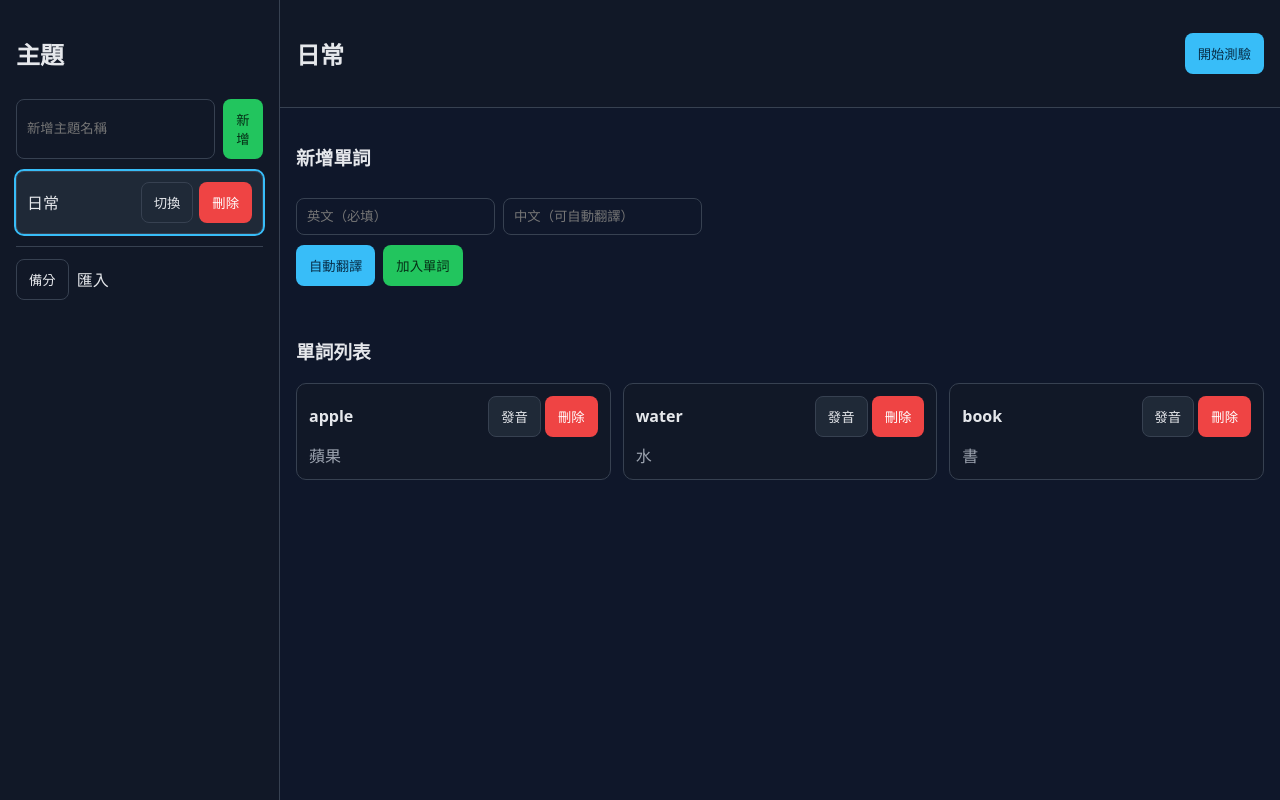
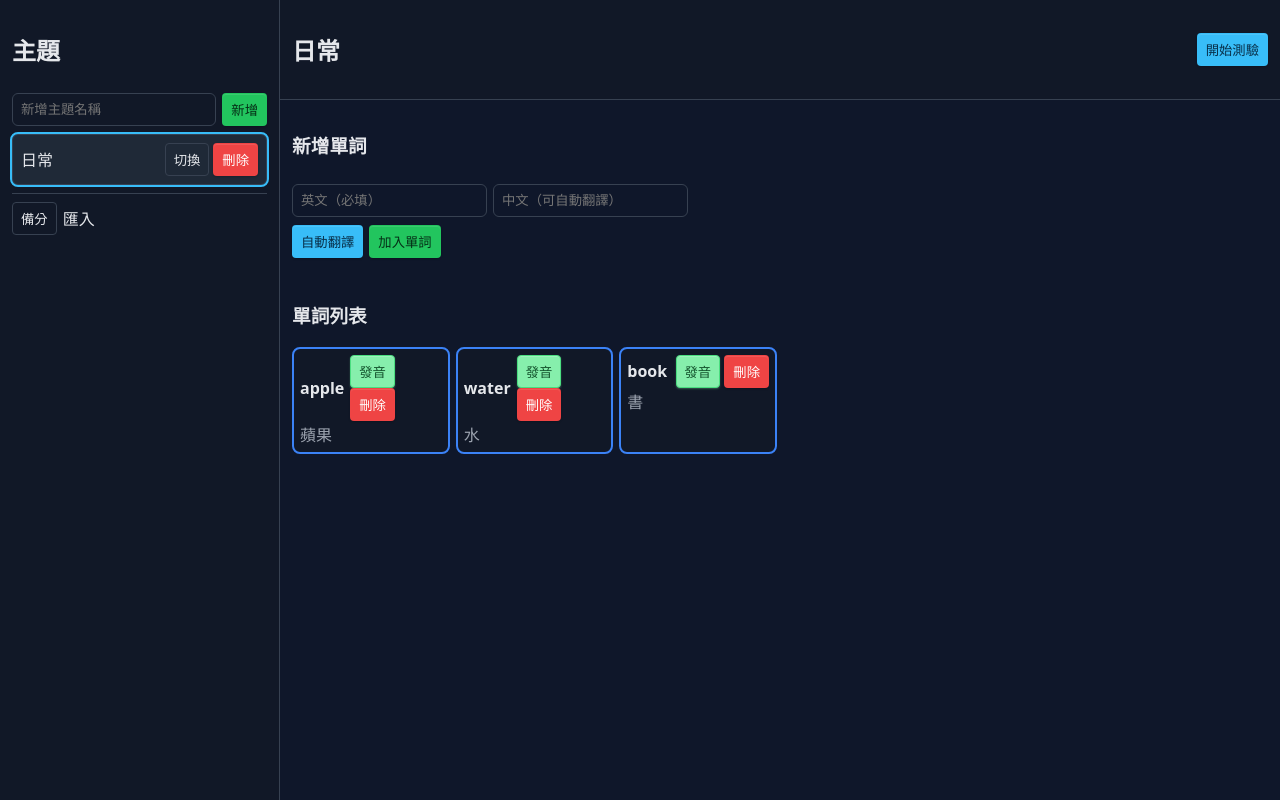
Before and after one commit to mk2leo/mk2-english, a plain HTML site: page index.html in a window 1280 px wide. Drawn offline with Linux system fonts and the light colour scheme.

Commit message:
Update style.css

```diff
--- a/style.css
+++ b/style.css
@@ -3,39 +3,67 @@
 html,body{height:100%}
 body{margin:0;background:var(--bg);color:var(--text);font-family:ui-sans-serif,system-ui,-apple-system,Segoe UI,Roboto,Inter,Helvetica,Arial,"Noto Sans",sans-serif}
 .app{display:grid;grid-template-columns:280px 1fr;height:100vh}
-.sidebar{background:var(--panel);border-right:1px solid var(--border);padding:16px;overflow:auto}
-.sidebar-header{display:flex;flex-direction:column;gap:8px;margin-bottom:12px}
-.add-topic{display:flex;gap:8px}
+.sidebar{background:var(--panel);border-right:1px solid var(--border);padding:12px;overflow:auto}
+.sidebar-header{display:flex;flex-direction:column;gap:6px;margin-bottom:8px}
+.add-topic{display:flex;gap:6px}
 .add-topic input{flex:1}
-.topic-list{list-style:none;margin:0;padding:0;display:flex;flex-direction:column;gap:6px}
-.topic-item{display:flex;justify-content:space-between;align-items:center;background:var(--muted);border:1px solid var(--border);padding:10px;border-radius:8px;cursor:pointer;gap:8px}
-.topic-item .topic-actions{display:flex;gap:6px}
-.sidebar-footer{position:sticky;bottom:0;display:flex;gap:8px;padding-top:12px;margin-top:12px;background:linear-gradient(180deg, rgba(17,24,39,0) 0%, rgba(17,24,39,1) 20%);border-top:1px solid var(--border)}
-.upload-label{display:inline-flex;align-items:center;gap:6px}
+.topic-list{list-style:none;margin:0;padding:0;display:flex;flex-direction:column;gap:4px}
+.topic-item{display:flex;justify-content:space-between;align-items:center;background:var(--muted);border:1px solid var(--border);padding:8px;border-radius:6px;cursor:pointer;gap:6px}
+.topic-item .topic-actions{display:flex;gap:4px}
+.sidebar-footer{position:sticky;bottom:0;display:flex;gap:6px;padding-top:8px;margin-top:8px;background:linear-gradient(180deg, rgba(17,24,39,0) 0%, rgba(17,24,39,1) 20%);border-top:1px solid var(--border)}
+.upload-label{display:inline-flex;align-items:center;gap:4px}
 .topic-item.active{outline:2px solid var(--secondary)}
 .main{display:flex;flex-direction:column;height:100vh;overflow:auto}
-.main-header{display:flex;justify-content:space-between;align-items:center;padding:16px;border-bottom:1px solid var(--border);background:var(--panel)}
-.word-form{padding:16px;display:flex;flex-direction:column;gap:10px}
-.form-row{display:flex;gap:8px}
-input{background:transparent;border:1px solid var(--border);color:var(--text);padding:10px;border-radius:8px}
-button{border:1px solid var(--border);background:var(--muted);color:var(--text);padding:10px 12px;border-radius:8px;cursor:pointer}
+.main-header{display:flex;justify-content:space-between;align-items:center;padding:12px;border-bottom:1px solid var(--border);background:var(--panel)}
+.word-form{padding:12px;display:flex;flex-direction:column;gap:8px}
+.form-row{display:flex;gap:6px}
+input{background:transparent;border:1px solid var(--border);color:var(--text);padding:8px;border-radius:6px}
+button{border:1px solid var(--border);background:var(--muted);color:var(--text);padding:6px 8px;border-radius:4px;cursor:pointer;box-shadow:0 1px 2px rgba(0,0,0,0.2), inset 0 1px 0 rgba(255,255,255,0.1);transition:all 0.2s ease}
+button:hover{transform:translateY(-1px);box-shadow:0 2px 4px rgba(0,0,0,0.3), inset 0 1px 0 rgba(255,255,255,0.2)}
+button:active{transform:translateY(0);box-shadow:0 1px 2px rgba(0,0,0,0.2), inset 0 1px 0 rgba(255,255,255,0.1)}
 button.primary{background:var(--primary);border-color:transparent;color:#052e16}
 button.primary:hover{background:var(--primary-600)}
 button.secondary{background:var(--secondary);border-color:transparent;color:#082f49}
 button.secondary:hover{background:var(--secondary-600)}
-button.ghost{background:transparent}
-.word-list-section{padding:16px}
-.word-list{list-style:none;margin:0;padding:0;display:grid;grid-template-columns:repeat(auto-fill,minmax(260px,1fr));gap:12px}
-.word-card{background:var(--panel);border:1px solid var(--border);border-radius:10px;padding:12px;display:flex;flex-direction:column;gap:6px}
+button.ghost{background:transparent;box-shadow:none}
+button.ghost:hover{box-shadow:0 1px 2px rgba(0,0,0,0.1)}
+.speak-btn{background:#86efac!important;border-color:#4ade80!important;color:#14532d!important;box-shadow:0 1px 2px rgba(134,239,172,0.3), inset 0 1px 0 rgba(255,255,255,0.2)}
+.speak-btn:hover{background:#4ade80!important;transform:translateY(-1px);box-shadow:0 2px 4px rgba(134,239,172,0.4), inset 0 1px 0 rgba(255,255,255,0.3)}
+.word-list-section{padding:12px}
+.word-list{list-style:none;margin:0;padding:0;display:grid;grid-template-columns:repeat(auto-fill,minmax(140px,1fr));gap:6px}
+.word-card{
+  background:var(--panel);
+  border:2px solid #3b82f6;
+  border-radius:8px;
+  padding: 6px;
+  display: flex;
+  flex-direction: column;
+  justify-content: flex-start;
+  gap: 1px;
+}
 .danger{background:var(--danger)!important;color:#fff;border-color:transparent}
-.word-row{display:flex;justify-content:space-between;gap:8px;align-items:center}
+.word-row{display:flex;justify-content:space-between;gap:6px;align-items:center}
 .word-zh{color:var(--text-dim)}
-.quiz-section{padding:16px;border-top:1px solid var(--border);background:rgba(255,255,255,0.02)}
-.quiz-header{display:flex;justify-content:space-between;align-items:center;margin-bottom:12px}
-.quiz-container{display:grid;grid-template-columns:repeat(auto-fill,minmax(280px,1fr));gap:12px}
-.quiz-item{background:var(--panel);border:1px solid var(--border);border-radius:8px;padding:12px;display:flex;flex-direction:column;gap:8px}
-.quiz-cn{color:var(--text-dim)}
-.quiz-actions{display:flex;gap:12px;align-items:center;margin-top:12px}
+.word-en{font-size:1.05em;font-weight:bold;text-align:center;margin-bottom:0}
+.word-translation{
+  color:var(--text-dim);
+  text-align:center;
+  margin-bottom: 0;
+  font-size:1.2em;
+  font-weight:bold;
+}
+.word-actions{
+  display:flex;
+  justify-content:space-between;
+  gap: 2px;
+  align-items:center;
+}
+.quiz-section{padding:12px;border-top:1px solid var(--border);background:rgba(255,255,255,0.02);color:#fa0f0f}
+.quiz-header{display:flex;justify-content:space-between;align-items:center;margin-bottom:8px}
+.quiz-container{display:grid;grid-template-columns:repeat(auto-fill,minmax(240px,1fr));gap:8px}
+.quiz-item{background:var(--panel);border:1px solid var(--border);border-radius:6px;padding:8px;display:flex;flex-direction:column;gap:6px;color:#f70303}
+.quiz-cn{color:#18e92a}
+.quiz-actions{display:flex;gap:8px;align-items:center;margin-top:8px}
 .quiz-score{font-weight:700}
 .correct{border-color:var(--success)!important;box-shadow:0 0 0 2px rgba(16,185,129,.3)}
 .incorrect{border-color:var(--danger)!important;box-shadow:0 0 0 2px rgba(239,68,68,.25)}
@@ -50,7 +78,7 @@ button.ghost{background:transparent}
   .main-header{position:sticky;top:0;z-index:5}
 }
 @media (max-width:600px){
-  .main-header{flex-direction:column;align-items:stretch;gap:8px}
+  .main-header{flex-direction:column;align-items:stretch;gap:6px}
   .word-list{grid-template-columns:1fr}
   .quiz-container{grid-template-columns:1fr}
 }
```
